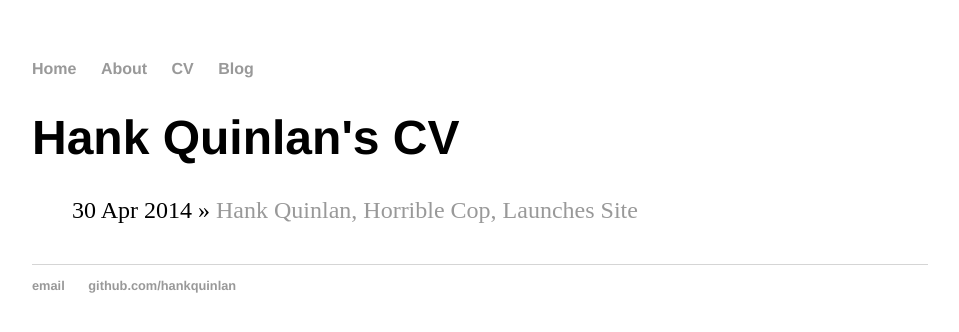
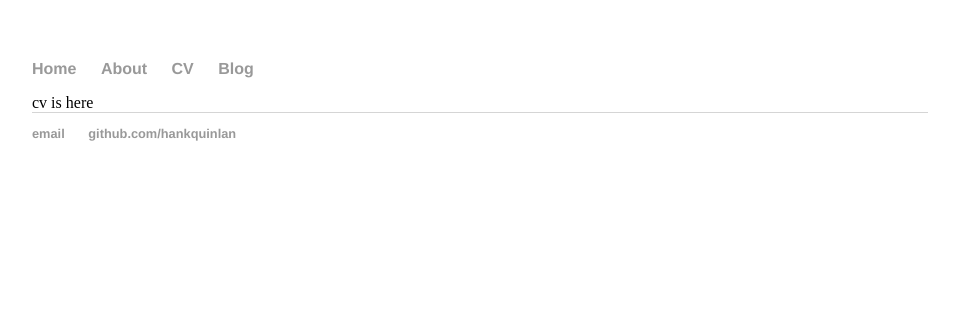
Before and after one commit to patelpp/patelpp.github.io, a Jekyll site: the page built from cv/index.html, in a window 1280 px wide. Shown: the top 332 px of the page, without its empty margins (160-1119 px from the left). Built offline with Jekyll 4.4.1, drawn with Linux system fonts in a browser that asks for light colours.

Commit message:
Updated 'cv/index.html' via CloudCannon

```diff
--- a/cv/index.html
+++ b/cv/index.html
@@ -3,10 +3,4 @@ layout: default
 title: Hank Quinlan's CV
 ---
 
-<h1>{{ page.title }}</h1>
-	<ul class="posts">
-
-	  {% for post in site.posts %}
-	    <li><span>{{ post.date | date_to_string }}</span> » <a href="{{ post.url }}" title="{{ post.title }}">{{ post.title }}</a></li>
-	  {% endfor %}
-	</ul>
+cv is here
```
